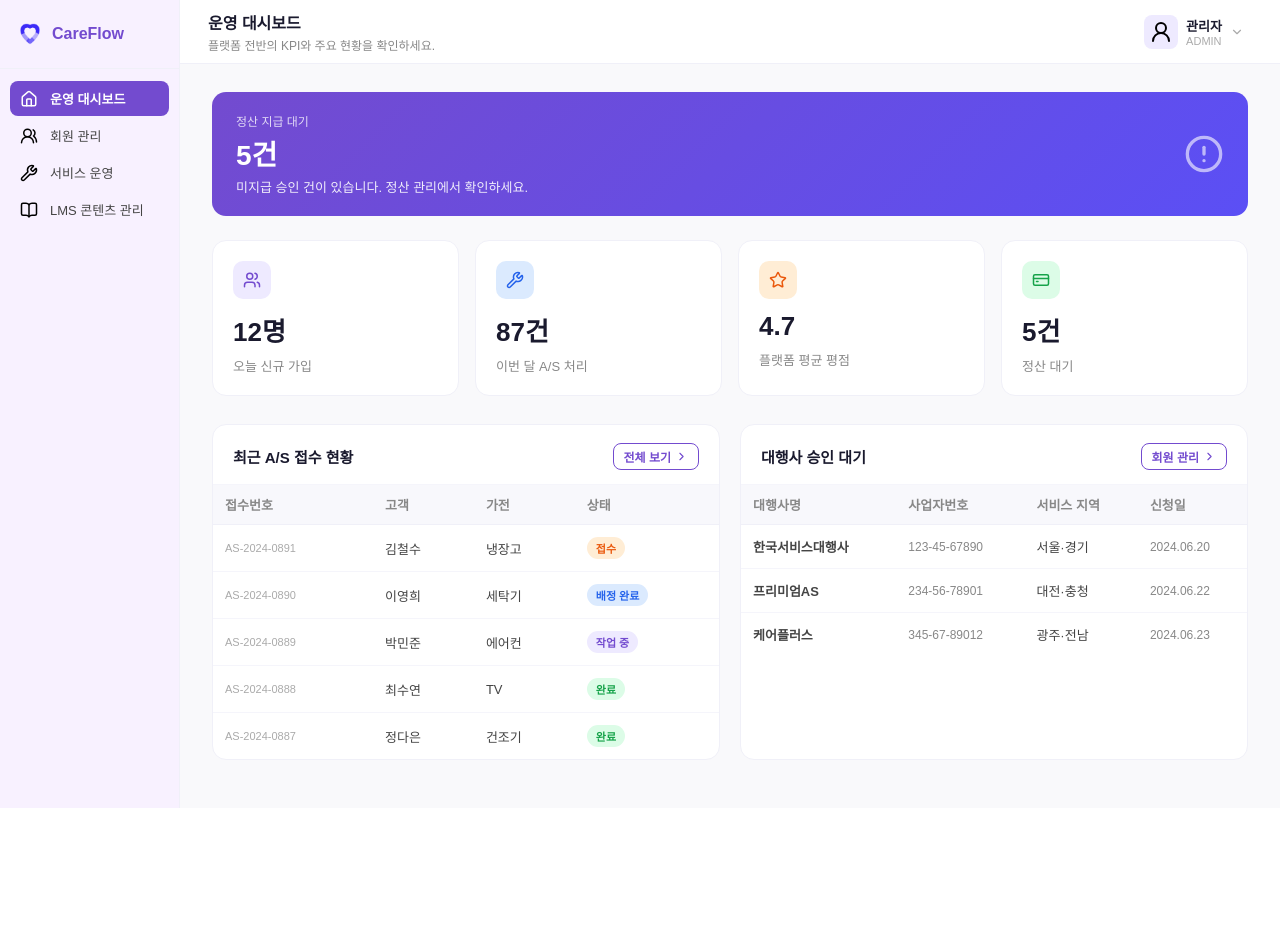
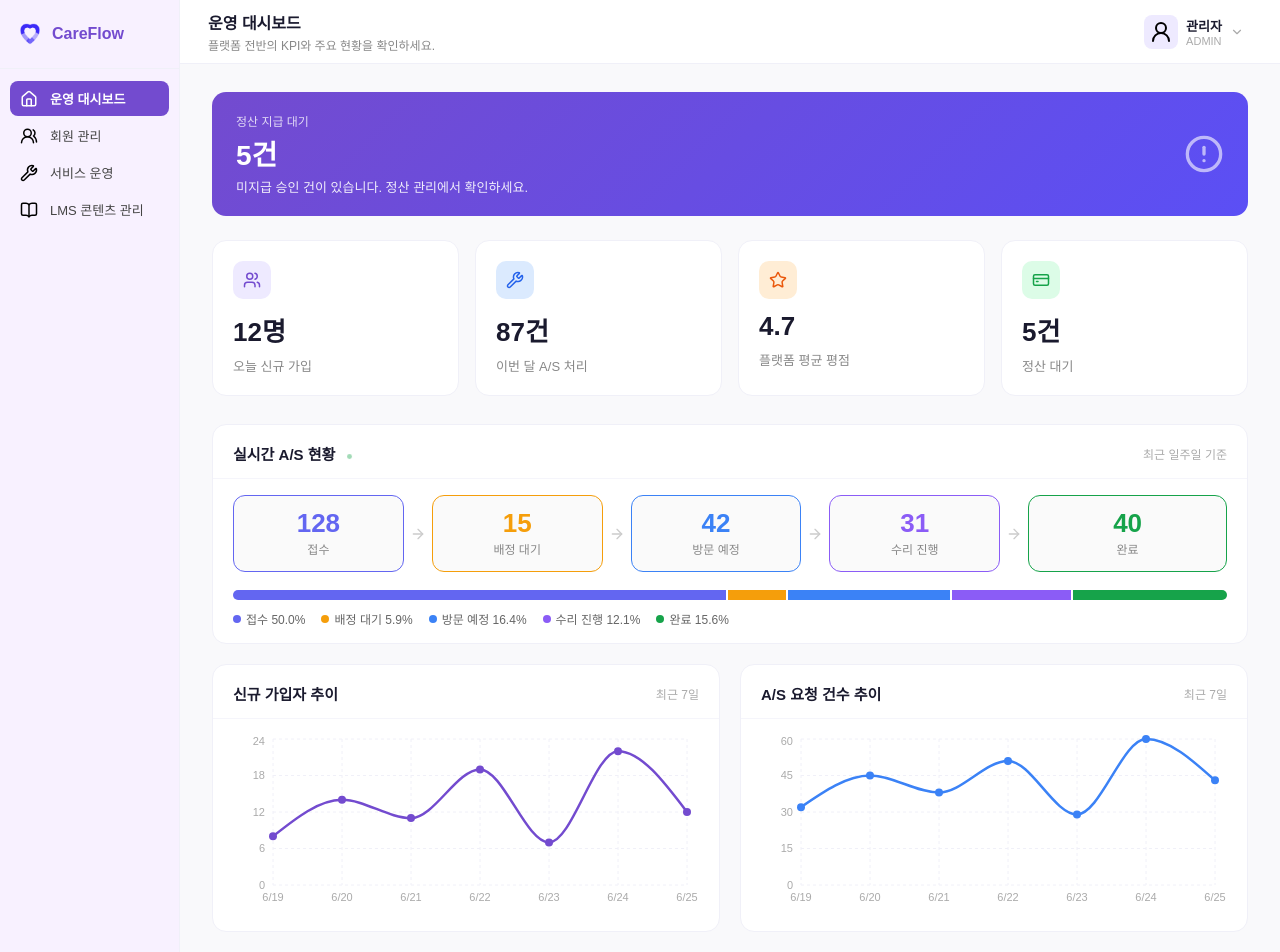
Before and after one commit to buzichae/careflow-frontend, a React (Vite) app: page /admin/dashboard in a window 1280 px wide. Shown: the top 952 px of the page. Before the commit the page ends 808 px from the top, so only its background shows below. Built offline with nearby package versions, Linux system fonts and the light colour scheme; a web font is replaced by a local one.

Commit message:
feat: admin 메인 화면 수정

```diff
--- a/src/pages/Admin/AdminDashboard.jsx
+++ b/src/pages/Admin/AdminDashboard.jsx
@@ -1,39 +1,72 @@
-import { Users, Wrench, Star, CreditCard, ChevronRight, AlertCircle } from "lucide-react";
+import { Users, Wrench, Star, CreditCard, AlertCircle, ChevronRight, ArrowRight } from "lucide-react";
+import {
+  LineChart, Line, XAxis, YAxis, CartesianGrid, Tooltip, ResponsiveContainer,
+} from "recharts";
 import "../../styles/Admin/Admin.css";
+import "../../styles/Admin/AdminDashboard.css";
 
+/* ── KPI ── */
 const KPI = [
-  { icon: <Users size={18} />, color: "purple", num: "12명",  label: "오늘 신규 가입" },
-  { icon: <Wrench size={18} />, color: "blue",   num: "87건",  label: "이번 달 A/S 처리" },
-  { icon: <Star size={18} />,  color: "orange", num: "4.7",   label: "플랫폼 평균 평점" },
-  { icon: <CreditCard size={18} />, color: "green", num: "5건", label: "정산 대기" },
+  { icon: <Users size={18} />,      color: "purple", num: "12명",  label: "오늘 신규 가입" },
+  { icon: <Wrench size={18} />,     color: "blue",   num: "87건",  label: "이번 달 A/S 처리" },
+  { icon: <Star size={18} />,       color: "orange", num: "4.7",   label: "플랫폼 평균 평점" },
+  { icon: <CreditCard size={18} />, color: "green",  num: "5건",   label: "정산 대기" },
 ];
 
-const mockAsList = [
-  { id: "AS-2024-0891", customer: "김철수", appliance: "냉장고", status: "접수", region: "서울", date: "2024.06.25" },
-  { id: "AS-2024-0890", customer: "이영희", appliance: "세탁기", status: "배정 완료", region: "경기", date: "2024.06.25" },
-  { id: "AS-2024-0889", customer: "박민준", appliance: "에어컨", status: "작업 중",   region: "인천", date: "2024.06.24" },
-  { id: "AS-2024-0888", customer: "최수연", appliance: "TV",    status: "완료",     region: "서울", date: "2024.06.24" },
-  { id: "AS-2024-0887", customer: "정다은", appliance: "건조기", status: "완료",     region: "부산", date: "2024.06.23" },
+/* ── 실시간 A/S 현황 ── */
+const AS_STAGES = [
+  { key: "접수",     count: 128, color: "#6366f1" },
+  { key: "배정 대기", count:  15, color: "#f59e0b" },
+  { key: "방문 예정", count:  42, color: "#3b82f6" },
+  { key: "수리 진행", count:  31, color: "#8b5cf6" },
+  { key: "완료",    count:  40, color: "#16a34a" },
+];
+const AS_TOTAL = AS_STAGES.reduce((s, a) => s + a.count, 0);
+
+/* ── 신규 가입자 추이 (최근 7일) ── */
+const memberTrend = [
+  { day: "6/19", count: 8  },
+  { day: "6/20", count: 14 },
+  { day: "6/21", count: 11 },
+  { day: "6/22", count: 19 },
+  { day: "6/23", count: 7  },
+  { day: "6/24", count: 22 },
+  { day: "6/25", count: 12 },
 ];
 
-const STATUS_BADGE = {
-  "접수":     "orange",
-  "배정 완료": "blue",
-  "작업 중":  "purple",
-  "완료":     "green",
-};
+/* ── A/S 요청 건수 추이 (최근 7일) ── */
+const asTrend = [
+  { day: "6/19", count: 32 },
+  { day: "6/20", count: 45 },
+  { day: "6/21", count: 38 },
+  { day: "6/22", count: 51 },
+  { day: "6/23", count: 29 },
+  { day: "6/24", count: 60 },
+  { day: "6/25", count: 43 },
+];
 
+/* ── 대행사 미승인 ── */
 const mockPendingAgencies = [
   { name: "한국서비스대행사", bizNo: "123-45-67890", region: "서울·경기", appliedAt: "2024.06.20" },
   { name: "프리미엄AS",    bizNo: "234-56-78901", region: "대전·충청", appliedAt: "2024.06.22" },
   { name: "케어플러스",    bizNo: "345-67-89012", region: "광주·전남", appliedAt: "2024.06.23" },
 ];
 
+function TrendTooltip({ active, payload, label, unit }) {
+  if (!active || !payload?.length) return null;
+  return (
+    <div style={{ background: "#fff", border: "1px solid #e5e5ef", borderRadius: 8, padding: "8px 12px", fontSize: 12 }}>
+      <p style={{ margin: 0, color: "#888" }}>{label}</p>
+      <p style={{ margin: "2px 0 0", fontWeight: 700, color: "#1a1a2e" }}>{payload[0].value}{unit}</p>
+    </div>
+  );
+}
+
 export default function AdminDashboard() {
   return (
     <div className="admin-page">
 
-      {/* 정산 대기 배너 */}
+      {/* 정산 지급 대기 배너 */}
       <div className="admin-banner">
         <div className="admin-banner__left">
           <span className="admin-banner__label">정산 지급 대기</span>
@@ -54,45 +87,110 @@ export default function AdminDashboard() {
         ))}
       </div>
 
-      <div className="admin-two-col">
+      {/* 실시간 A/S 현황 */}
+      <div className="admin-section" style={{ marginBottom: 20 }}>
+        <div className="admin-section__header">
+          <h2 className="admin-section__title">실시간 A/S 현황 <span className="adash-live-dot" /></h2>
+          <span style={{ fontSize: 12, color: "#aaa" }}>최근 일주일 기준</span>
+        </div>
+        <div className="admin-section__body">
 
-        {/* 최근 A/S 현황 */}
-        <div className="admin-section">
-          <div className="admin-section__header">
-            <h2 className="admin-section__title">최근 A/S 접수 현황</h2>
-            <button className="admin-btn admin-btn--outline admin-btn--sm" style={{ display: "flex", alignItems: "center", gap: 4 }}>
-              전체 보기 <ChevronRight size={13} />
-            </button>
+          {/* 단계별 플로우 */}
+          <div className="adash-as-flow">
+            {AS_STAGES.map((s, i) => (
+              <div key={s.key} className="adash-as-flow__item">
+                <div className="adash-as-flow__card" style={{ borderColor: s.color }}>
+                  <p className="adash-as-flow__count" style={{ color: s.color }}>{s.count}</p>
+                  <p className="adash-as-flow__label">{s.key}</p>
                 </div>
-          <div className="admin-section__body" style={{ padding: 0 }}>
-            <table className="admin-table">
-              <thead>
-                <tr>
-                  <th>접수번호</th>
-                  <th>고객</th>
-                  <th>가전</th>
-                  <th>상태</th>
-                </tr>
-              </thead>
-              <tbody>
-                {mockAsList.map((row) => (
-                  <tr key={row.id}>
-                    <td style={{ fontSize: 11, color: "#aaa" }}>{row.id}</td>
-                    <td>{row.customer}</td>
-                    <td>{row.appliance}</td>
-                    <td>
-                      <span className={`admin-badge admin-badge--${STATUS_BADGE[row.status]}`}>
-                        {row.status}
+                {i < AS_STAGES.length - 1 && (
+                  <ArrowRight size={16} className="adash-as-flow__arrow" />
+                )}
+              </div>
+            ))}
+          </div>
+
+          {/* 비율 바 */}
+          <div className="adash-as-bar">
+            {AS_STAGES.map((s) => (
+              <div
+                key={s.key}
+                className="adash-as-bar__seg"
+                style={{ width: `${(s.count / AS_TOTAL) * 100}%`, background: s.color }}
+                title={`${s.key}: ${s.count}건 (${((s.count / AS_TOTAL) * 100).toFixed(1)}%)`}
+              />
+            ))}
+          </div>
+          <div className="adash-as-bar-labels">
+            {AS_STAGES.map((s) => (
+              <span key={s.key} className="adash-as-bar-label">
+                <span className="adash-as-bar-label__dot" style={{ background: s.color }} />
+                {s.key} {((s.count / AS_TOTAL) * 100).toFixed(1)}%
               </span>
-                    </td>
-                  </tr>
             ))}
-              </tbody>
-            </table>
+          </div>
+
         </div>
       </div>
 
-        {/* 대행사 미승인 목록 */}
+      {/* 추이 차트 2개 */}
+      <div className="admin-two-col" style={{ marginBottom: 20 }}>
+
+        {/* 신규 가입자 추이 */}
+        <div className="admin-section">
+          <div className="admin-section__header">
+            <h2 className="admin-section__title">신규 가입자 추이</h2>
+            <span style={{ fontSize: 12, color: "#aaa" }}>최근 7일</span>
+          </div>
+          <div className="admin-section__body">
+            <ResponsiveContainer width="100%" height={180}>
+              <LineChart data={memberTrend} margin={{ top: 4, right: 12, left: -20, bottom: 0 }}>
+                <CartesianGrid strokeDasharray="3 3" stroke="#f0f0f8" />
+                <XAxis dataKey="day" tick={{ fontSize: 11, fill: "#aaa" }} axisLine={false} tickLine={false} />
+                <YAxis tick={{ fontSize: 11, fill: "#aaa" }} axisLine={false} tickLine={false} />
+                <Tooltip content={(props) => <TrendTooltip {...props} unit="명" />} />
+                <Line
+                  type="monotone"
+                  dataKey="count"
+                  stroke="#734bcf"
+                  strokeWidth={2.5}
+                  dot={{ r: 4, fill: "#734bcf", strokeWidth: 0 }}
+                  activeDot={{ r: 5 }}
+                />
+              </LineChart>
+            </ResponsiveContainer>
+          </div>
+        </div>
+
+        {/* A/S 요청 건수 추이 */}
+        <div className="admin-section">
+          <div className="admin-section__header">
+            <h2 className="admin-section__title">A/S 요청 건수 추이</h2>
+            <span style={{ fontSize: 12, color: "#aaa" }}>최근 7일</span>
+          </div>
+          <div className="admin-section__body">
+            <ResponsiveContainer width="100%" height={180}>
+              <LineChart data={asTrend} margin={{ top: 4, right: 12, left: -20, bottom: 0 }}>
+                <CartesianGrid strokeDasharray="3 3" stroke="#f0f0f8" />
+                <XAxis dataKey="day" tick={{ fontSize: 11, fill: "#aaa" }} axisLine={false} tickLine={false} />
+                <YAxis tick={{ fontSize: 11, fill: "#aaa" }} axisLine={false} tickLine={false} />
+                <Tooltip content={(props) => <TrendTooltip {...props} unit="건" />} />
+                <Line
+                  type="monotone"
+                  dataKey="count"
+                  stroke="#3b82f6"
+                  strokeWidth={2.5}
+                  dot={{ r: 4, fill: "#3b82f6", strokeWidth: 0 }}
+                  activeDot={{ r: 5 }}
+                />
+              </LineChart>
+            </ResponsiveContainer>
+          </div>
+        </div>
+
+      </div>
+
+      {/* 대행사 승인 대기 */}
       <div className="admin-section">
         <div className="admin-section__header">
           <h2 className="admin-section__title">대행사 승인 대기</h2>
@@ -125,6 +223,5 @@ export default function AdminDashboard() {
       </div>
 
     </div>
-    </div>
   );
 }
--- /dev/null
+++ b/src/styles/Admin/AdminDashboard.css
@@ -0,0 +1,100 @@
+/* ── 실시간 A/S 현황 ── */
+
+.adash-live-dot {
+  display: inline-block;
+  width: 7px;
+  height: 7px;
+  border-radius: 50%;
+  background: #16a34a;
+  margin-left: 6px;
+  vertical-align: middle;
+  animation: adash-pulse 1.6s ease-in-out infinite;
+}
+
+@keyframes adash-pulse {
+  0%, 100% { opacity: 1; transform: scale(1); }
+  50%       { opacity: 0.4; transform: scale(0.7); }
+}
+
+/* 단계 플로우 */
+.adash-as-flow {
+  display: flex;
+  align-items: center;
+  gap: 0;
+  margin-bottom: 18px;
+}
+
+.adash-as-flow__item {
+  display: flex;
+  align-items: center;
+  flex: 1;
+  gap: 0;
+}
+
+.adash-as-flow__card {
+  flex: 1;
+  border: 1.5px solid;
+  border-radius: 12px;
+  padding: 14px 10px;
+  text-align: center;
+  background: #fafafa;
+}
+
+.adash-as-flow__count {
+  font-size: 26px;
+  font-weight: 800;
+  margin: 0 0 4px;
+  line-height: 1;
+}
+
+.adash-as-flow__label {
+  font-size: 12px;
+  color: #888;
+  margin: 0;
+}
+
+.adash-as-flow__arrow {
+  flex-shrink: 0;
+  color: #ccc;
+  margin: 0 6px;
+}
+
+/* 비율 바 */
+.adash-as-bar {
+  display: flex;
+  height: 10px;
+  border-radius: 8px;
+  overflow: hidden;
+  margin-bottom: 10px;
+}
+
+.adash-as-bar__seg {
+  height: 100%;
+  transition: width 0.4s;
+}
+
+.adash-as-bar__seg + .adash-as-bar__seg {
+  margin-left: 2px;
+}
+
+/* 범례 레이블 */
+.adash-as-bar-labels {
+  display: flex;
+  gap: 16px;
+  flex-wrap: wrap;
+}
+
+.adash-as-bar-label {
+  display: flex;
+  align-items: center;
+  gap: 5px;
+  font-size: 12px;
+  color: #666;
+}
+
+.adash-as-bar-label__dot {
+  width: 8px;
+  height: 8px;
+  border-radius: 50%;
+  flex-shrink: 0;
+}
```
Lines whose indentation alone changed are shown as unchanged.
